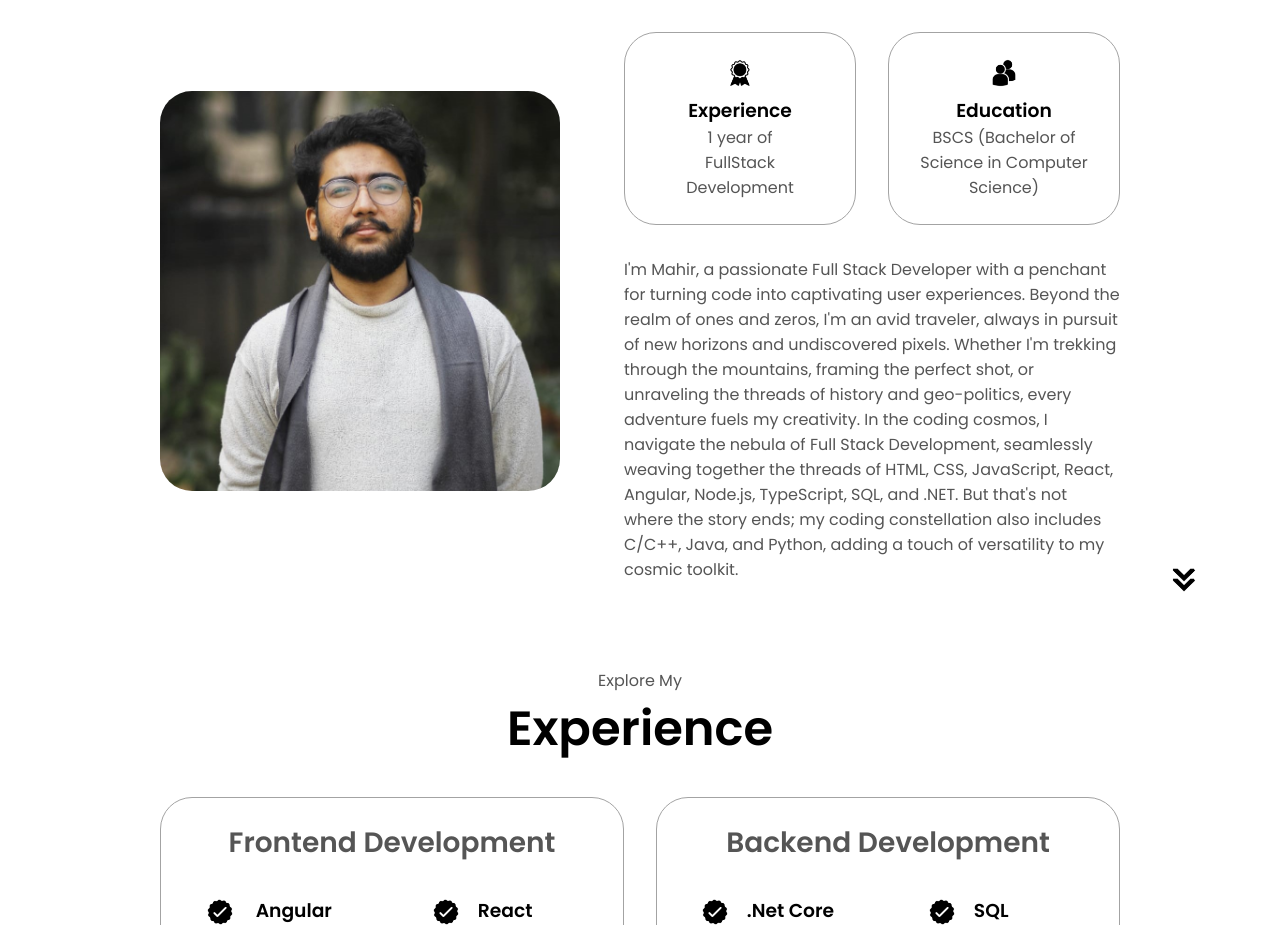
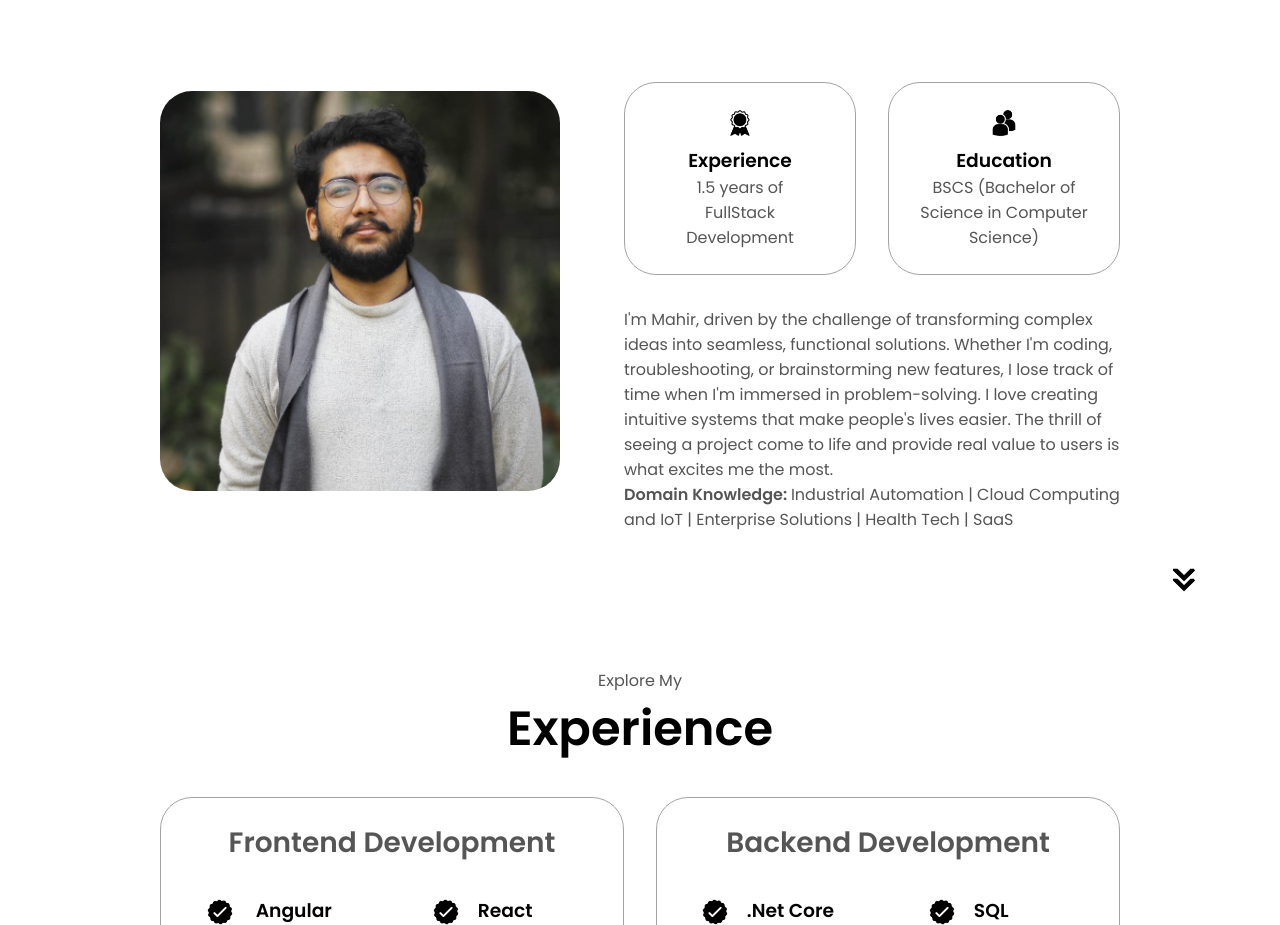
Before and after one commit to Muhammad-Mahir157/Portfolio, a plain HTML site: page index.html in a window 1280 px wide. Shown: the part 1028-1953 px from the top of the page. Drawn offline with Linux system fonts and the light colour scheme.

Commit message:
fixed the CV issues and updated the description a bit

```diff
--- a/assets/css/mediaqueries.css
+++ b/assets/css/mediaqueries.css
@@ -101,7 +101,18 @@
   .title {
     font-size: 2rem;
   }
+  /* .text-container {
+    text-align: justify;
+  } */
+
   .text-container {
     text-align: justify;
+    line-height: 1.6rem;
+    padding: 0.625rem;
   }
+
+  .text-container p {
+      margin-bottom: 0.938rem;
+  }
+
 }
--- a/index.html
+++ b/index.html
@@ -49,7 +49,7 @@
             <div class="btn-container">
               <button
                 class="btn btn-color-2"
-                onclick="window.open('./assets/Muhammad Mahir Resume.pdf')"
+                onclick="window.open('./assets/Muhammad_Mahir_Resume.pdf')"
               >
                 Download CV
               </button>
@@ -94,7 +94,7 @@
                 class="icon"
               />
               <h3>Experience</h3>
-              <p>1 year of <br />FullStack Development</p>
+              <p>1.5 years of <br />FullStack Development</p>
             </div>
             <div class="details-container">
               <img
@@ -108,15 +108,25 @@
           </div>
           <div class="text-container">
             <p>
-              I'm Mahir, a passionate Full Stack Developer with a penchant for turning code into captivating user experiences.
-              Beyond the realm of ones and zeros, I'm an avid traveler, always in pursuit of new horizons and undiscovered pixels.
-              Whether I'm trekking through the mountains, framing the perfect shot, or unraveling the threads of history and geo-politics,
-              every adventure fuels my creativity.
+              I'm Mahir, driven by the challenge of transforming complex ideas into seamless,
+              functional solutions. Whether I'm coding, troubleshooting, or brainstorming new features, I lose track of time when
+              I'm immersed in problem-solving. I love creating intuitive systems that make people's lives easier.
+              The thrill of seeing a project come to life and provide real value to users is what excites me the most.
+              <br />
+            </p>
 
-              In the coding cosmos, I navigate the nebula of Full Stack Development, seamlessly weaving together the threads of HTML, CSS,
-              JavaScript, React, Angular, Node.js, TypeScript, SQL, and .NET. But that's not where the story ends; my coding constellation
-              also includes C/C++, Java, and Python, adding a touch of versatility to my cosmic toolkit.
+            <!-- <p>
+              <strong>Technical Skills: </strong>
+              TypeScript | SQL, | .NET core | JavaScript | React | Angular | Node.js
+              <br />
+            </p> -->
+
+            <p>
+              <strong>Domain Knowledge: </strong>
+              Industrial Automation | Cloud Computing and IoT | Enterprise Solutions | Health Tech | SaaS
+              <br />
             </p>
+
           </div>
         </div>
       </div>
```
Also changed, not shown: 1 other file.
